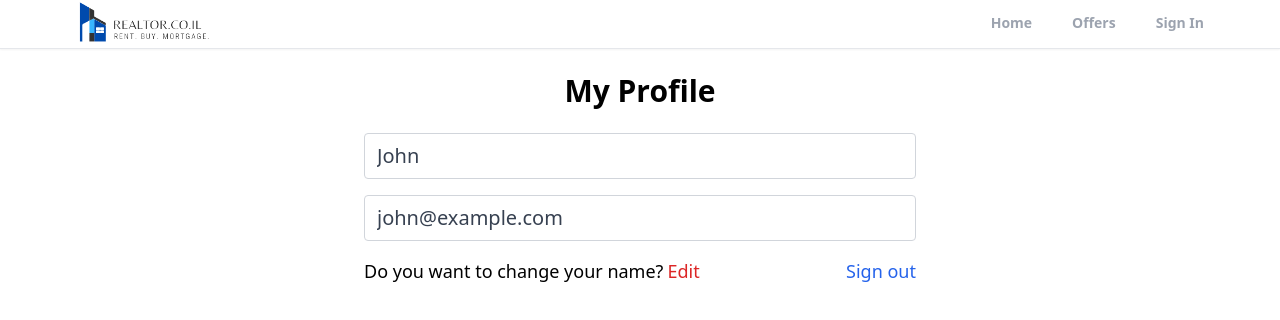
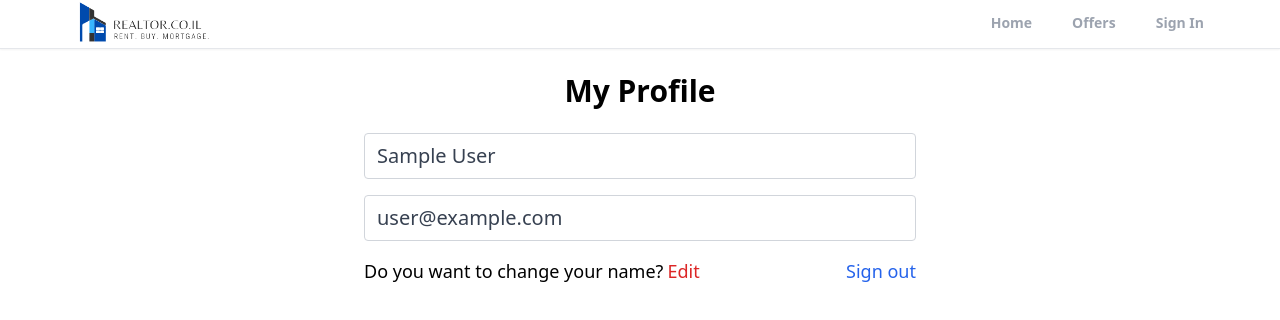
Before and after one commit to baranovaksenia/realtor-app, a React (Create React App) app: page /profile in a window 1280 px wide. Shown: the top 320 px of the page. Built offline with nearby package versions, Linux system fonts and the light colour scheme; no server answers; sample sign-in values are in the browser's storage.

Commit message:
add the edit functionality to the profile page

```diff
--- a/src/hooks/useAuthStatus.jsx
+++ b/src/hooks/useAuthStatus.jsx
@@ -7,6 +7,7 @@
 
   useEffect(() => {
     const auth = getAuth();
+
     onAuthStateChanged(auth, (user) => {
       if (user) {
         setLoggedIn(true);
--- a/src/pages/Profile.jsx
+++ b/src/pages/Profile.jsx
@@ -1,15 +1,20 @@
 import React, { useState } from 'react';
-import { getAuth } from 'firebase/auth';
+import { getAuth, updateProfile } from 'firebase/auth';
 import { useNavigate } from 'react-router-dom';
+import { toast } from 'react-toastify';
+import { doc, updateDoc } from 'firebase/firestore';
+import { db } from './../firebase';
 
 const Profile = () => {
   const auth = getAuth();
 
   const navigate = useNavigate();
 
+  const [changeDetail, setChangeDetail] = useState(false);
+
   const [formData, setFormData] = useState({
-    name: 'John',
-    email: 'john@example.com',
+    name: auth.currentUser.displayName,
+    email: auth.currentUser.email,
   });
 
   // destructuring
@@ -20,6 +25,29 @@
     auth.signOut();
     navigate('/');
   };
+
+  const onChange = (e) => {
+    setFormData((prev) => ({ ...prev, [e.target.name]: e.target.value }));
+  };
+
+  const onSubmit = async () => {
+    try {
+      if (auth.currentUser.displayName !== name) {
+        // update display name in firebase auth
+        await updateProfile(auth.currentUser, {
+          displayName: name,
+        });
+        // update name in firestore
+        const docRef = doc(db, 'users', auth.currentUser.uid);
+        await updateDoc(docRef, {
+          name: name,
+        });
+      }
+      toast.success('Profile details updated');
+    } catch (error) {
+      toast.error('Could nots update profile detail');
+    }
+  };
   return (
     <section className='max-w-6xl mx-auto flex items-center justify-center flex-col'>
       <h1 className='text-3xl text-center mt-6 font-bold'>My Profile</h1>
@@ -27,10 +55,11 @@
         <form>
           {/* name input */}
           <input
-            disabled
-            className='w-full  xp-4 py-2 text-xl text-gray-700 bg-white border border-gray-300 rounded
+            disabled={!changeDetail}
+            onChange={onChange}
+            className={`w-full  xp-4 py-2 text-xl text-gray-700 bg-white border border-gray-300 rounded
             transition ease-in-out
-            '
+            ${changeDetail && 'bg-red-200 focus:bg-red-200'}`}
             type='text'
             name='name'
             value={name}
@@ -48,8 +77,14 @@
           <div className='flex  justify-between items-center whitespace-nowrap text-sm sm:text-lg'>
             <p className='flex'>
               Do you want to change your name?
-              <span className='text-red-600 hover:text-red-700 transition ease-in-out duration-200 ml-1 cursor-pointer'>
-                Edit
+              <span
+                onClick={() => {
+                  changeDetail && onSubmit();
+                  setChangeDetail((prev) => !prev);
+                }}
+                className='text-red-600 hover:text-red-700 transition ease-in-out duration-200 ml-1 cursor-pointer'
+              >
+                {changeDetail ? 'Apply change' : 'Edit'}
               </span>
             </p>
 
```
